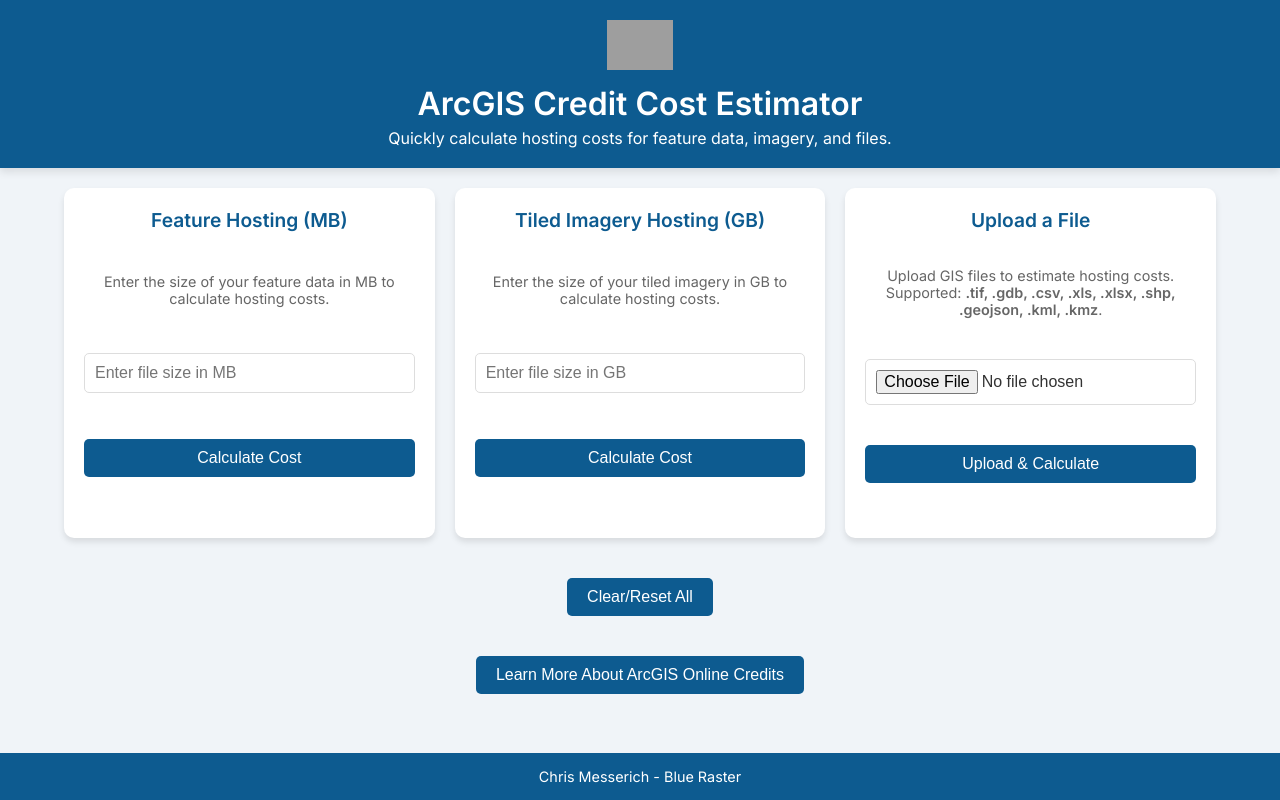
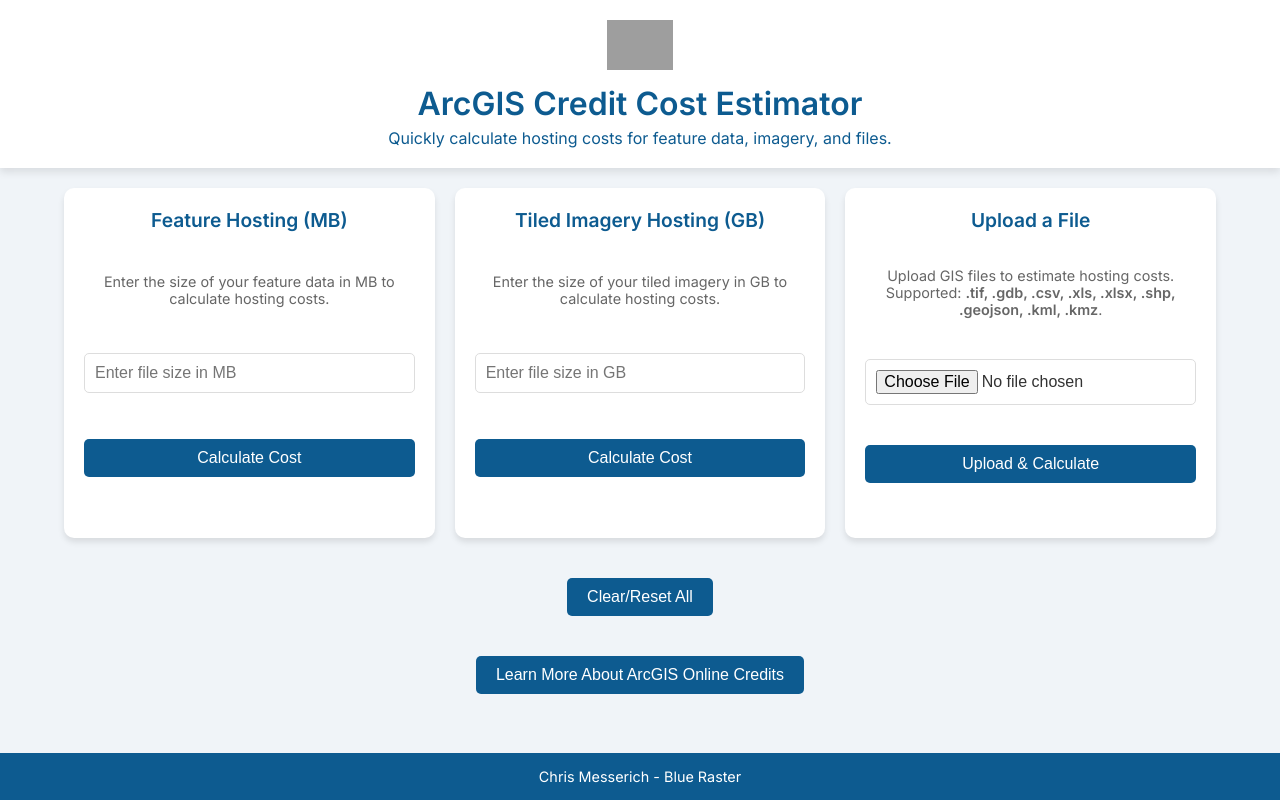
Before and after one commit to cmesserich-br/arcgis-online-credit-calculator, a plain HTML site: page index.html in a window 1280 px wide. Drawn offline with Linux system fonts and the light colour scheme; grey boxes are pictures that could not be loaded.

```diff
--- a/index.html
+++ b/index.html
@@ -24,8 +24,8 @@
         }
 
         header {
-            background-color: #0D5B90; /* New Header Color */
-            color: white;
+            background-color: white; /* Header background is now white */
+            color: #0D5B90; /* Text color matches the original header background color */
             padding: 20px 0;
             width: 100%;
             text-align: center;
@@ -43,7 +43,6 @@
             font-size: 1rem;
             margin-top: 5px;
         }
-
         .container {
             width: 90%;
             max-width: 1200px;
@@ -138,12 +137,11 @@
     </style>
 </head>
 <body>
-    <header>
+       <header>
         <img src="https://www.blueraster.com/wp-content/themes/blueraster/core/images/logo.png.webp?ver=1.0.0" alt="Blue Raster Logo">
         <h1>ArcGIS Credit Cost Estimator</h1>
         <p>Quickly calculate hosting costs for feature data, imagery, and files.</p>
     </header>
-
     <div class="container">
         <!-- Feature Hosting Section -->
         <div class="card">
```
